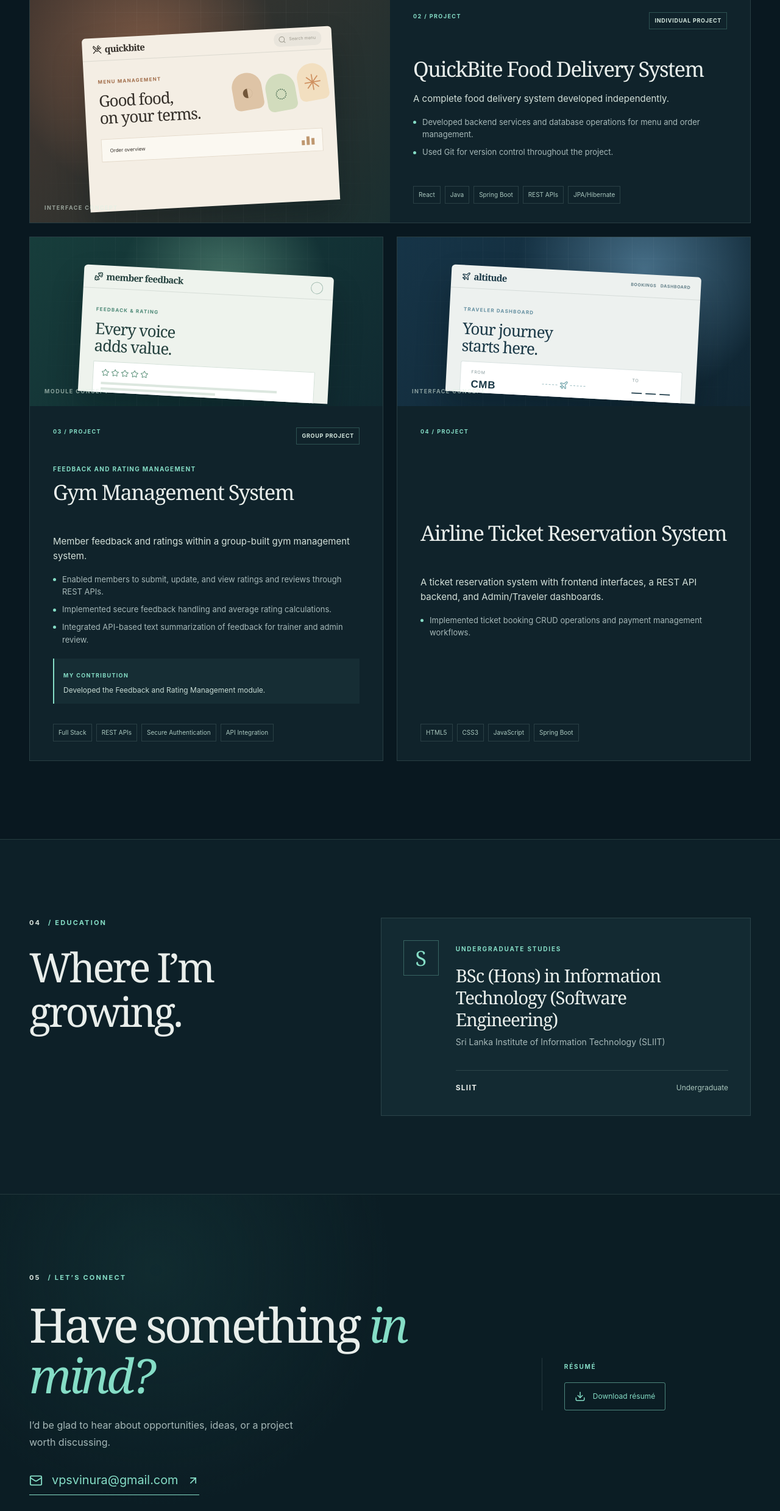
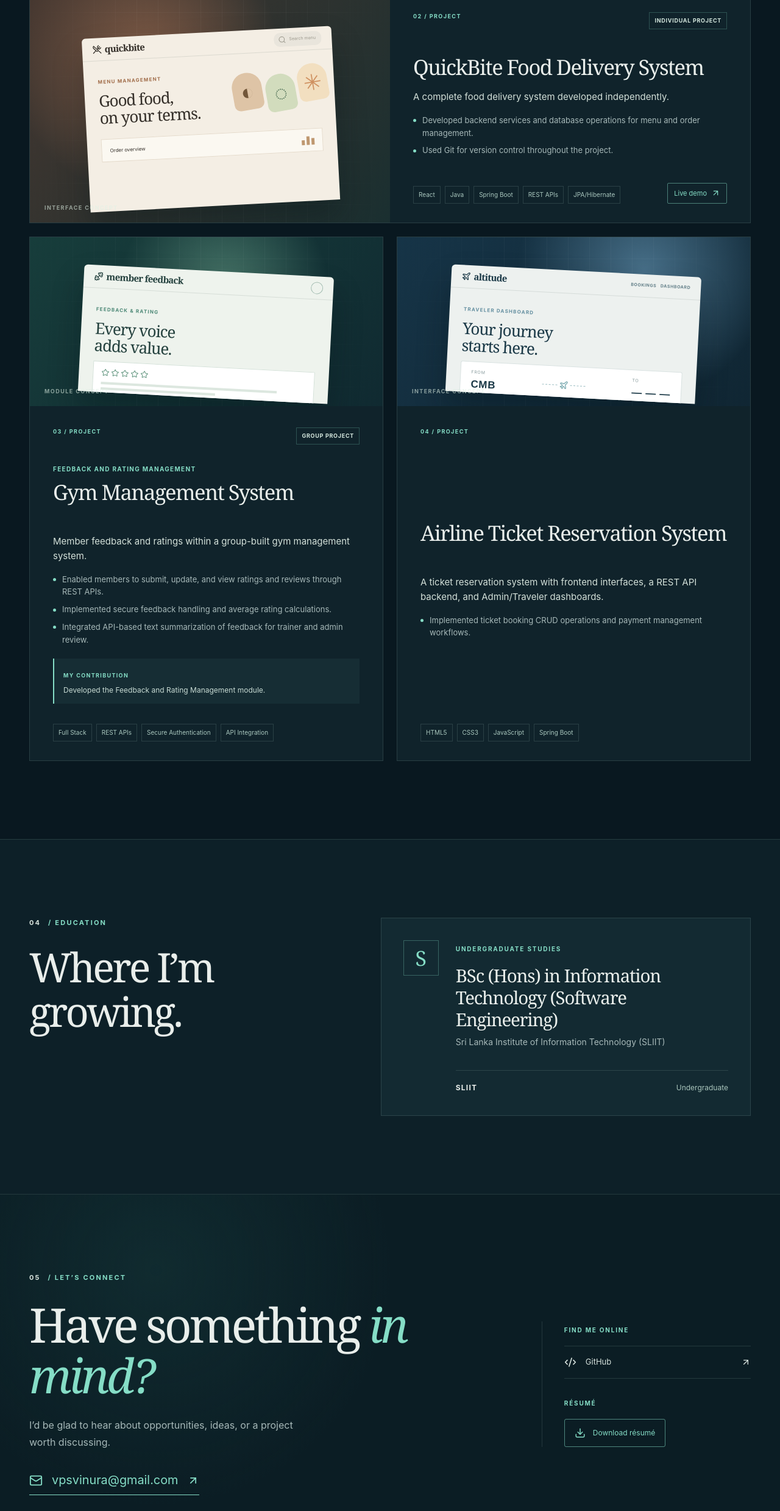
Before and after one commit to VinuraPathumSandeepa/Vinura-Portfolio, a React (Vite) app: page / in a window 1280 px wide. Shown: the part 3437-5915 px from the top of the page at 61% size. Built offline with nearby package versions, Linux system fonts and the light colour scheme.

Commit message:
feat: add GitHub profile and live project demos

```diff
--- a/src/data/portfolio.ts
+++ b/src/data/portfolio.ts
@@ -54,7 +54,7 @@ export const projects: Project[] = [
     ],
     technologies: ['React', 'Java', 'Spring Boot', 'REST APIs', 'JPA/Hibernate'],
     repositoryUrl: null,
-    demoUrl: null,
+    demoUrl: 'https://quickbite-food-delivery-system.vercel.app/',
     visual: 'food',
     wide: true,
   },
@@ -131,7 +131,7 @@ export const skillGroups = [
 ]
 
 export const socialLinks: SocialLink[] = [
-  { id: 'github', label: 'GitHub', url: null },
+  { id: 'github', label: 'GitHub', url: 'https://github.com/VinuraPathumSandeepa' },
   { id: 'linkedin', label: 'LinkedIn', url: null },
   { id: 'portfolio', label: 'Portfolio', url: null },
 ]
```
